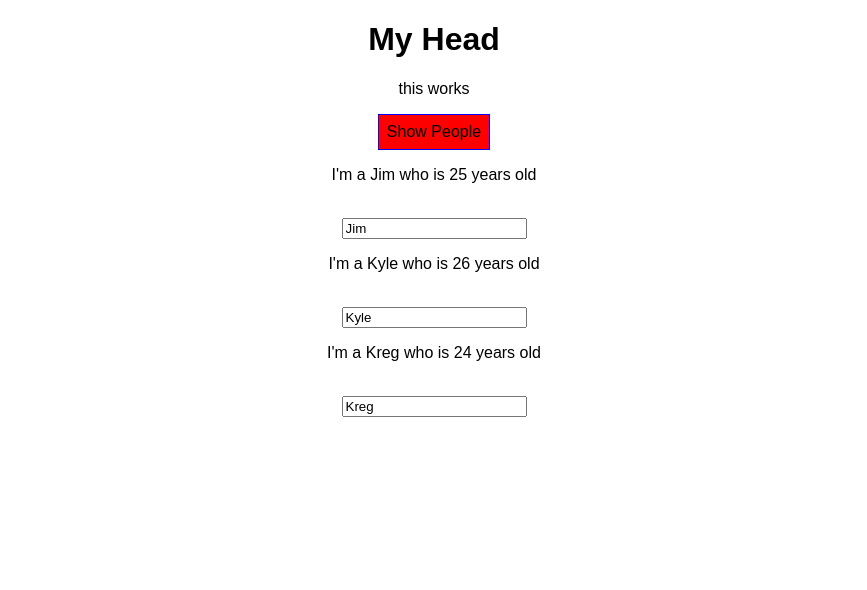
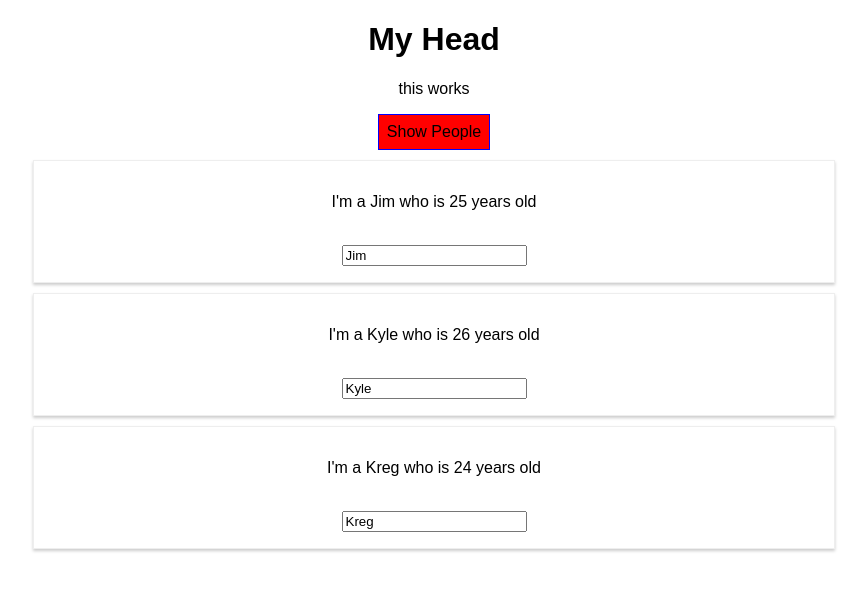
Before and after one commit to pannonbeard/udemy-react-complete-guide, a React app: page / in a window 1280 px wide. Both pictures are taken after a click on the button "Show People". Shown: the top 590 px of the page, without its empty margins (206-1073 px from the left). Built offline with nearby package versions, Linux system fonts and the light colour scheme.

Commit message:
using styles like modules

```diff
--- a/src/App.js
+++ b/src/App.js
@@ -68,11 +68,11 @@ class App extends Component {
 
     const classNames = []
     if(this.state.people.length <= 2){
-      classNames.push('red')
+      classNames.push(classes.red)
     }
 
     if(this.state.people.length <= 1){
-      classNames.push('bold')
+      classNames.push(classes.bold)
     }
 
     return (
--- a/src/Person/Person.js
+++ b/src/Person/Person.js
@@ -1,10 +1,9 @@
 import React from 'react'
-//import Radium from 'radium'
-import './Person.css'
+import styles from './Person.css'
 
 const person = ({name, age, click, change, children}) =>{
   return(
-    <div className="person">
+    <div className={styles.person}>
       <p onClick={click}>I'm a {name} who is {age} years old</p>
       {children}<br />
       <input type="text" onChange={change} value={name}/>
@@ -12,6 +11,4 @@ const person = ({name, age, click, change, children}) =>{
   )
 }
 
-
-//export default Radium(person);
 export default person;
```
